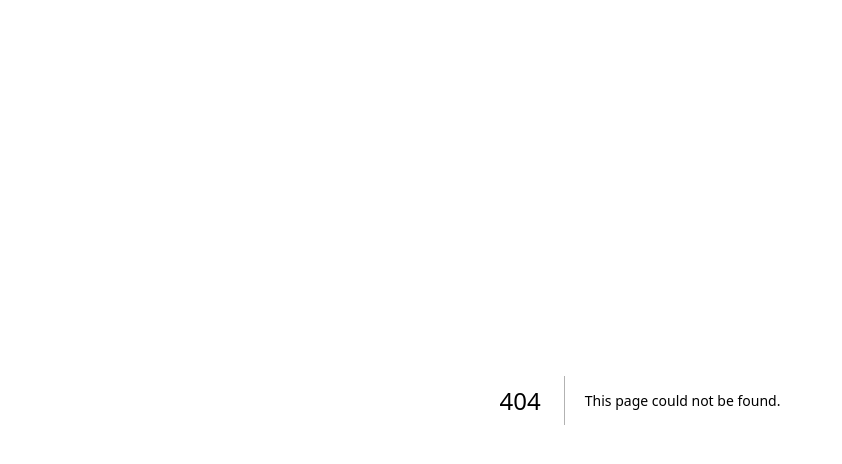
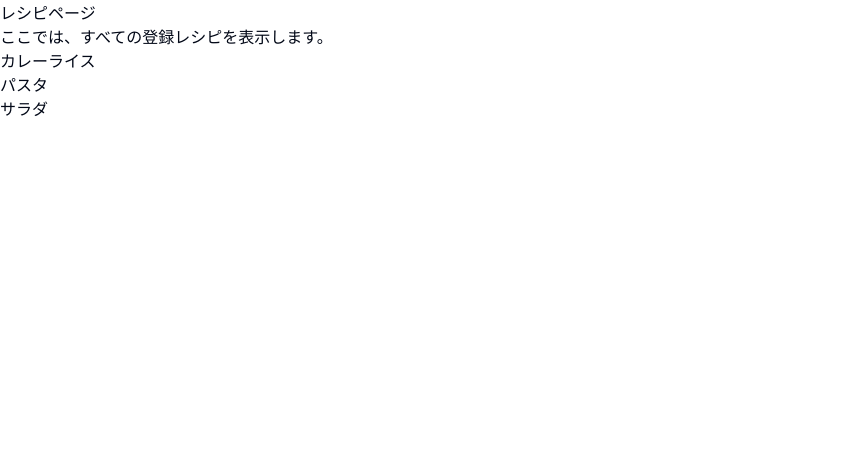
Before and after one commit to seiichikick0404/smart-cart, a Next.js app in the folder src/frontend/: page /recipes in a window 1280 px wide. Before the commit this address had no page. Shown: the top 464 px of the page, without its empty margins (0-842 px from the left). Built offline with nearby package versions, Linux system fonts and the light colour scheme.

Commit message:
各ページへのリンクを設定

```diff
--- /dev/null
+++ b/src/frontend/app/cart/page.tsx
@@ -0,0 +1,3 @@
+export default function CartPage() {
+    return <h1>カートページです</h1>
+}
--- a/src/frontend/app/components/dashboard/dashboard-cards.tsx
+++ b/src/frontend/app/components/dashboard/dashboard-cards.tsx
@@ -2,6 +2,7 @@
 
 import { Card, CardContent, CardHeader, CardTitle } from '@/app/components/ui/card';
 import { ChefHat, ShoppingCart, History } from 'lucide-react';
+import Link from 'next/link';
 
 const dashboardData = [
   {
@@ -9,18 +10,21 @@ const dashboardData = [
     value: '12',
     description: '最近追加: カレーライス',
     icon: ChefHat,
+    href: '/recipes',
   },
   {
     title: 'カート追加待ち',
     value: '3',
     description: '合計: ¥2,450',
     icon: ShoppingCart,
+    href: '/cart',
   },
   {
     title: '今月の注文',
     value: '8',
     description: '合計: ¥24,800',
     icon: History,
+    href: '/orders',
   },
 ];
 
@@ -30,7 +34,8 @@ export function DashboardCards() {
       {dashboardData.map((item) => {
         const Icon = item.icon;
         return (
-          <Card key={item.title}>
+          <Link href={item.href} key={item.title}>
+            <Card>
               <CardHeader className="flex flex-row items-center justify-between space-y-0 pb-2">
                 <CardTitle className="text-sm font-medium">
                   {item.title}
@@ -44,6 +49,7 @@ export function DashboardCards() {
                 </p>
               </CardContent>
             </Card>
+          </Link>
         );
       })}
     </div>
--- /dev/null
+++ b/src/frontend/app/orders/page.tsx
@@ -0,0 +1,3 @@
+export default function OrdersPage() {
+    return <h1>注文ページです</h1>
+}
--- /dev/null
+++ b/src/frontend/app/recipes/page.tsx
@@ -0,0 +1,13 @@
+export default function RecipesPage() {
+    return (
+      <div>
+        <h1>レシピページ</h1>
+        <p>ここでは、すべての登録レシピを表示します。</p>
+        <ul>
+          <li>カレーライス</li>
+          <li>パスタ</li>
+          <li>サラダ</li>
+        </ul>
+      </div>
+    );
+  }
```
Also changed, not shown: 1 other file (tests, documents, lock files or other folders). Lines whose indentation alone changed are shown as unchanged.
